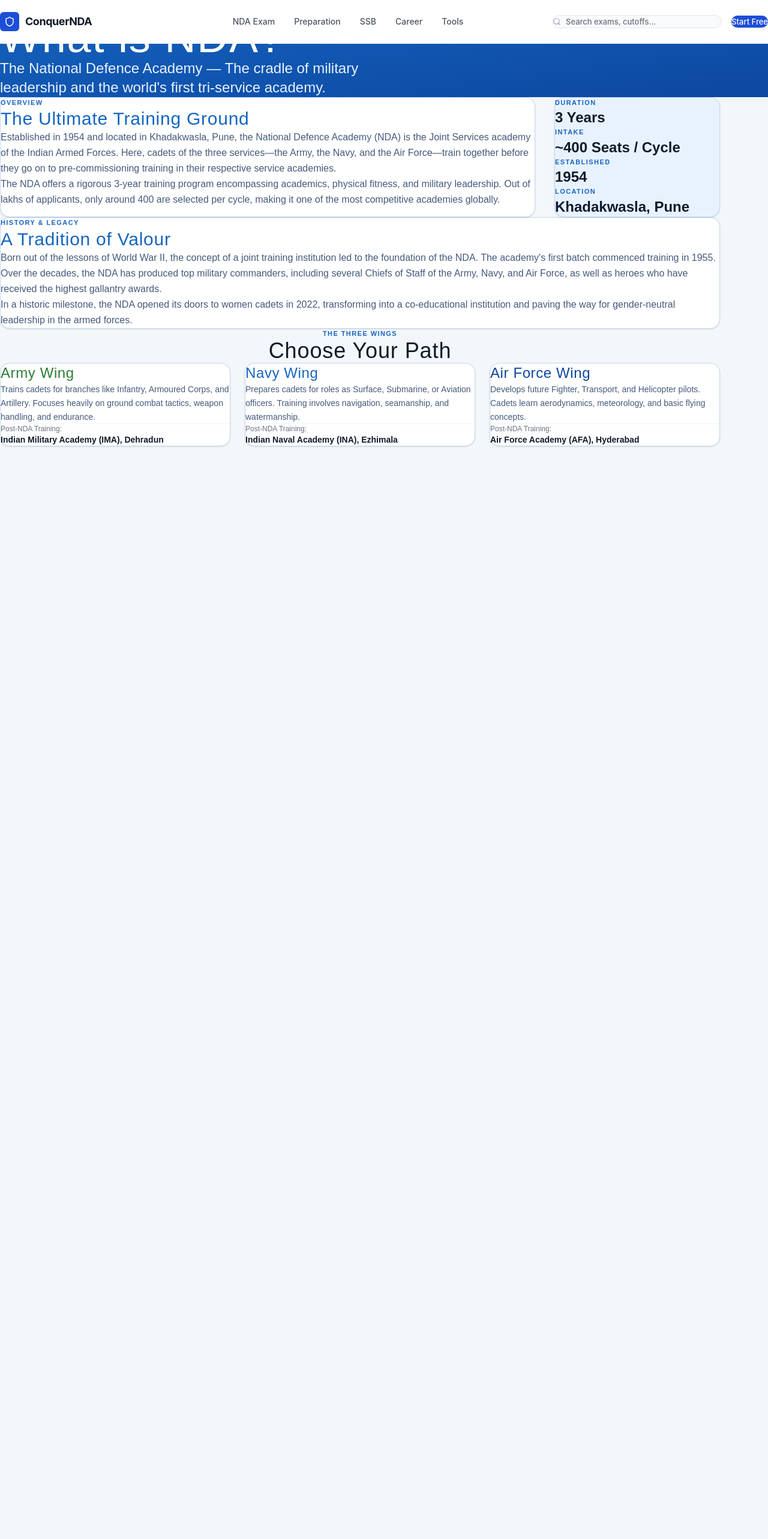
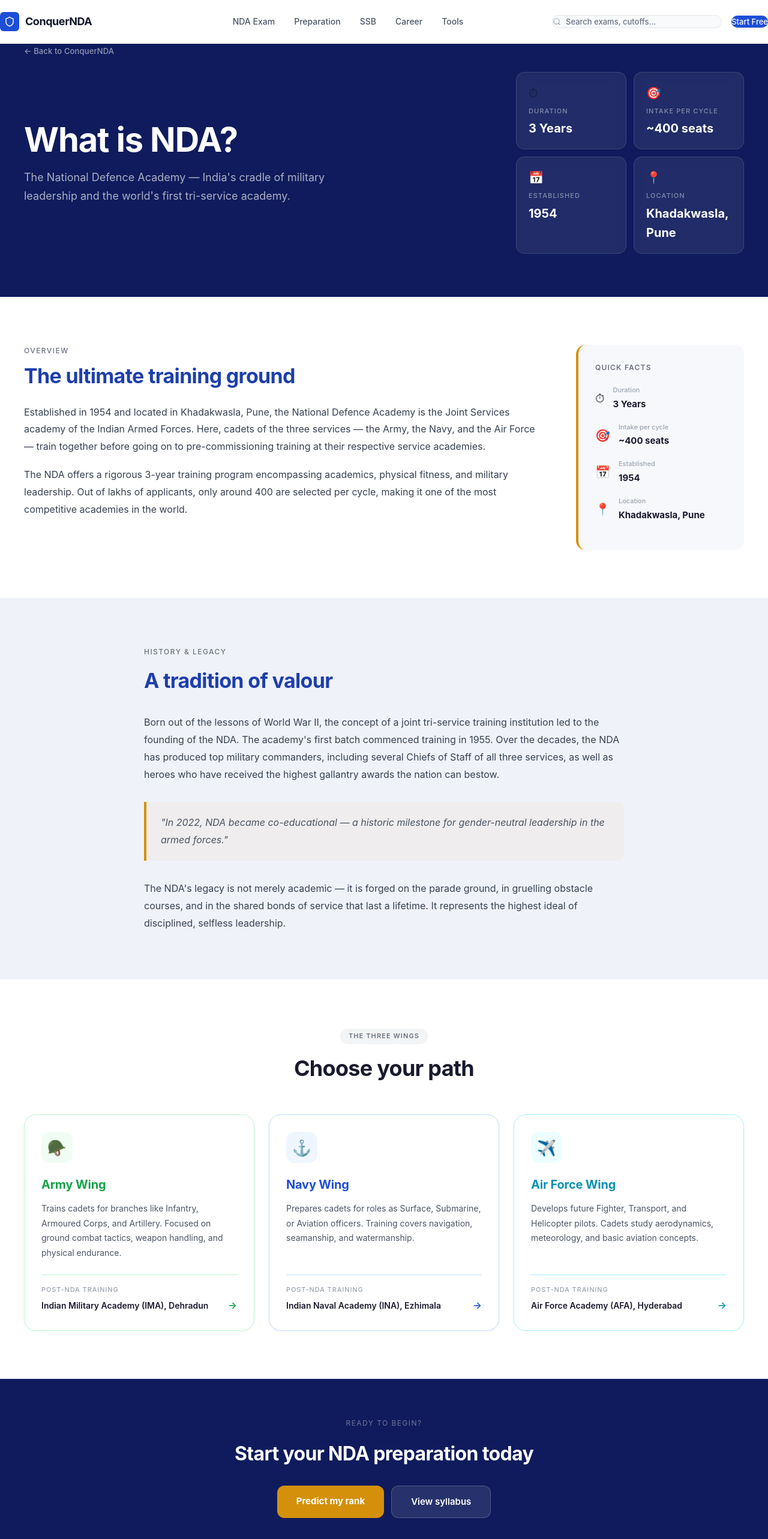
Before and after one commit to rudrakshtyagi1/CONQUERNDA, a Next.js app: page /what-is-nda in a window 1280 px wide. Shown: the top 2566 px of the page at 60% size. Before the commit the page ends 800 px from the top, so only its background shows below. Built offline with nearby package versions, Linux system fonts and the light colour scheme.

Commit message:
redesign: complete what-is-nda page overhaul — hero, overview, history pullquote, wing cards, CTA

```diff
--- a/src/app/what-is-nda/page.tsx
+++ b/src/app/what-is-nda/page.tsx
@@ -1,112 +1,197 @@
 'use client';
 import Link from 'next/link';
 
+const stats = [
+  { icon: '⏱', label: 'Duration', value: '3 Years' },
+  { icon: '🎯', label: 'Intake per cycle', value: '~400 seats' },
+  { icon: '📅', label: 'Established', value: '1954' },
+  { icon: '📍', label: 'Location', value: 'Khadakwasla, Pune' },
+];
+
+const wings = [
+  {
+    name: 'Army Wing',
+    color: '#16A34A',
+    bg: '#F0FDF4',
+    border: '#BBF7D0',
+    emoji: '🪖',
+    desc: 'Trains cadets for branches like Infantry, Armoured Corps, and Artillery. Focused on ground combat tactics, weapon handling, and physical endurance.',
+    postLabel: 'Post-NDA training',
+    postValue: 'Indian Military Academy (IMA), Dehradun',
+  },
+  {
+    name: 'Navy Wing',
+    color: '#1D4ED8',
+    bg: '#EFF6FF',
+    border: '#BFDBFE',
+    emoji: '⚓',
+    desc: 'Prepares cadets for roles as Surface, Submarine, or Aviation officers. Training covers navigation, seamanship, and watermanship.',
+    postLabel: 'Post-NDA training',
+    postValue: 'Indian Naval Academy (INA), Ezhimala',
+  },
+  {
+    name: 'Air Force Wing',
+    color: '#0891B2',
+    bg: '#ECFEFF',
+    border: '#A5F3FC',
+    emoji: '✈️',
+    desc: 'Develops future Fighter, Transport, and Helicopter pilots. Cadets study aerodynamics, meteorology, and basic aviation concepts.',
+    postLabel: 'Post-NDA training',
+    postValue: 'Air Force Academy (AFA), Hyderabad',
+  },
+];
+
 export default function WhatIsNDA() {
   return (
-    <div className="min-h-screen bg-surface font-['DM_Sans',sans-serif]">
-      {/* Hero Section */}
-      <div className="bg-gradient-to-br from-[#1565C0] to-[#0D47A1] text-white py-20 px-6 relative before:absolute before:inset-x-0 before:top-0 before:h-1 before:bg-[#FFB300]">
-        <div className="max-w-[1200px] mx-auto">
-          <Link href="/" className="text-[#E8F2FF] hover:text-white mb-6 inline-block text-sm font-medium transition-colors">
+    <div style={{ fontFamily: "'Inter', 'DM Sans', sans-serif", background: '#F7F8FC', color: '#1A1A2E', minHeight: '100vh' }}>
+
+      {/* ── 1. HERO ────────────────────────────────────────────── */}
+      <section style={{ background: '#0F1B5C', minHeight: 340, display: 'flex', alignItems: 'center', overflow: 'visible', padding: '72px 24px' }}>
+        <div style={{ maxWidth: 1200, margin: '0 auto', width: '100%' }}>
+          <Link href="/" style={{ color: 'rgba(255,255,255,0.55)', fontSize: 13, fontWeight: 500, textDecoration: 'none', display: 'inline-block', marginBottom: 24, letterSpacing: '0.01em' }}>
             ← Back to ConquerNDA
           </Link>
-          <h1 className="font-['Bebas_Neue',sans-serif] text-5xl md:text-7xl mb-4 tracking-wide">What is NDA?</h1>
-          <p className="text-xl md:text-2xl text-[#E8F2FF] max-w-2xl font-light">
-            The National Defence Academy — The cradle of military leadership and the world's first tri-service academy.
-          </p>
-        </div>
-      </div>
 
-      <div className="max-w-[1200px] mx-auto px-6 py-16 space-y-12 text-[#0D1B2A]">
-        {/* Overview & Key Facts */}
-        <div className="grid md:grid-cols-4 gap-8">
-          <div className="md:col-span-3 space-y-6 bg-white p-10 rounded-2xl border border-[#C5D8F5] shadow-sm">
-            <div className="text-[11px] font-bold uppercase tracking-[0.13em] text-[#1565C0] mb-2">Overview</div>
-            <h2 className="font-['Bebas_Neue',sans-serif] text-3xl text-[#1565C0] tracking-wide">The Ultimate Training Ground</h2>
-            <p className="text-[#455A7A] leading-relaxed">
-              Established in 1954 and located in Khadakwasla, Pune, the National Defence Academy (NDA) is the Joint Services academy of the Indian Armed Forces. Here, cadets of the three services—the Army, the Navy, and the Air Force—train together before they go on to pre-commissioning training in their respective service academies.
-            </p>
-            <p className="text-[#455A7A] leading-relaxed">
-              The NDA offers a rigorous 3-year training program encompassing academics, physical fitness, and military leadership. Out of lakhs of applicants, only around 400 are selected per cycle, making it one of the most competitive academies globally.
+          <div style={{ display: 'flex', gap: 48, alignItems: 'center', flexWrap: 'wrap' }}>
+            {/* Left: heading + sub */}
+            <div style={{ flex: '1 1 400px', minWidth: 280 }}>
+              <h1 style={{ fontSize: 'clamp(38px, 6vw, 56px)', fontWeight: 700, color: '#ffffff', margin: '0 0 16px', lineHeight: 1.15, letterSpacing: '-0.02em' }}>
+                What is NDA?
+              </h1>
+              <p style={{ fontSize: 18, color: 'rgba(255,255,255,0.65)', maxWidth: 520, lineHeight: 1.7, margin: 0 }}>
+                The National Defence Academy — India's cradle of military leadership and the world's first tri-service academy.
               </p>
             </div>
 
-          <div className="md:col-span-1 bg-[#E8F2FF] p-8 rounded-2xl border border-[#C5D8F5] shadow-sm flex flex-col justify-center space-y-8">
-            <div>
-              <div className="text-[11px] font-bold uppercase tracking-[0.13em] text-[#1565C0] mb-1">Duration</div>
-              <div className="text-2xl font-bold text-[#0D1B2A]">3 Years</div>
+            {/* Right: 2×2 stat grid */}
+            <div style={{ display: 'grid', gridTemplateColumns: '1fr 1fr', gap: 12, flex: '0 0 auto', width: 'min(380px, 100%)' }}>
+              {stats.map(s => (
+                <div key={s.label} style={{ background: 'rgba(255,255,255,0.08)', border: '1px solid rgba(255,255,255,0.12)', borderRadius: 14, padding: '18px 20px', backdropFilter: 'blur(8px)' }}>
+                  <div style={{ fontSize: 20, marginBottom: 6 }}>{s.icon}</div>
+                  <div style={{ fontSize: 11, color: 'rgba(255,255,255,0.45)', fontWeight: 500, textTransform: 'uppercase', letterSpacing: '0.1em', marginBottom: 4 }}>{s.label}</div>
+                  <div style={{ fontSize: 20, fontWeight: 700, color: '#fff' }}>{s.value}</div>
                 </div>
-            <div>
-              <div className="text-[11px] font-bold uppercase tracking-[0.13em] text-[#1565C0] mb-1">Intake</div>
-              <div className="text-2xl font-bold text-[#0D1B2A]">~400 Seats / Cycle</div>
-            </div>
-            <div>
-              <div className="text-[11px] font-bold uppercase tracking-[0.13em] text-[#1565C0] mb-1">Established</div>
-              <div className="text-2xl font-bold text-[#0D1B2A]">1954</div>
-            </div>
-            <div>
-              <div className="text-[11px] font-bold uppercase tracking-[0.13em] text-[#1565C0] mb-1">Location</div>
-              <div className="text-2xl font-bold text-[#0D1B2A]">Khadakwasla, Pune</div>
+              ))}
             </div>
           </div>
         </div>
+      </section>
 
-        {/* History & Legacy */}
-        <div className="bg-white p-10 rounded-2xl border border-[#C5D8F5] shadow-sm">
-          <div className="text-[11px] font-bold uppercase tracking-[0.13em] text-[#1565C0] mb-2">History & Legacy</div>
-          <h2 className="font-['Bebas_Neue',sans-serif] text-3xl text-[#1565C0] tracking-wide mb-4">A Tradition of Valour</h2>
-          <p className="text-[#455A7A] leading-relaxed mb-4">
-            Born out of the lessons of World War II, the concept of a joint training institution led to the foundation of the NDA. The academy's first batch commenced training in 1955. Over the decades, the NDA has produced top military commanders, including several Chiefs of Staff of the Army, Navy, and Air Force, as well as heroes who have received the highest gallantry awards.
+      {/* ── 2. OVERVIEW ────────────────────────────────────────── */}
+      <section style={{ background: '#ffffff', padding: '80px 24px' }}>
+        <div style={{ maxWidth: 1200, margin: '0 auto', display: 'flex', gap: 48, flexWrap: 'wrap', alignItems: 'flex-start' }}>
+          {/* Left: body copy */}
+          <div style={{ flex: '1 1 500px', minWidth: 280 }}>
+            <p style={{ fontSize: 12, fontWeight: 500, color: '#6B7280', textTransform: 'uppercase', letterSpacing: '0.12em', marginBottom: 12 }}>Overview</p>
+            <h2 style={{ fontSize: 'clamp(26px, 4vw, 34px)', fontWeight: 700, color: '#1D3FAB', margin: '0 0 24px', letterSpacing: '-0.02em', lineHeight: 1.25 }}>
+              The ultimate training ground
+            </h2>
+            <p style={{ fontSize: 16, color: '#374151', lineHeight: 1.8, marginBottom: 18 }}>
+              Established in 1954 and located in Khadakwasla, Pune, the National Defence Academy is the Joint Services academy of the Indian Armed Forces. Here, cadets of the three services — the Army, the Navy, and the Air Force — train together before going on to pre-commissioning training at their respective service academies.
             </p>
-          <p className="text-[#455A7A] leading-relaxed">
-            In a historic milestone, the NDA opened its doors to women cadets in 2022, transforming into a co-educational institution and paving the way for gender-neutral leadership in the armed forces.
+            <p style={{ fontSize: 16, color: '#374151', lineHeight: 1.8 }}>
+              The NDA offers a rigorous 3-year training program encompassing academics, physical fitness, and military leadership. Out of lakhs of applicants, only around 400 are selected per cycle, making it one of the most competitive academies in the world.
             </p>
           </div>
 
-        {/* The Three Wings */}
+          {/* Right: Quick Facts card */}
+          <div style={{ flex: '0 1 280px', minWidth: 240, background: '#F7F8FC', borderRadius: 16, padding: 28, borderLeft: '4px solid #D4900A' }}>
+            <p style={{ fontSize: 12, fontWeight: 600, color: '#6B7280', textTransform: 'uppercase', letterSpacing: '0.1em', marginBottom: 20 }}>Quick facts</p>
+            {stats.map(s => (
+              <div key={s.label} style={{ display: 'flex', alignItems: 'center', gap: 14, marginBottom: 18 }}>
+                <span style={{ fontSize: 20 }}>{s.icon}</span>
                 <div>
-          <div className="text-[11px] font-bold uppercase tracking-[0.13em] text-[#1565C0] mb-4 text-center">The Three Wings</div>
-          <h2 className="font-['Bebas_Neue',sans-serif] text-4xl text-center text-[#0D1B2A] tracking-wide mb-10">Choose Your Path</h2>
-
-          <div className="grid md:grid-cols-3 gap-6">
-            {/* Army */}
-            <div className="bg-white p-6 rounded-2xl border border-[#C5D8F5] shadow-sm hover:-translate-y-1 transition-transform">
-              <h3 className="font-['Bebas_Neue',sans-serif] text-2xl text-[#2E7D32] tracking-wide mb-3">Army Wing</h3>
-              <p className="text-[#455A7A] text-sm mb-4 leading-relaxed">
-                Trains cadets for branches like Infantry, Armoured Corps, and Artillery. Focuses heavily on ground combat tactics, weapon handling, and endurance.
-              </p>
-              <div className="mt-auto pt-4 border-t border-gray-100">
-                <div className="text-xs text-gray-500 font-medium">Post-NDA Training:</div>
-                <div className="text-[#0D1B2A] font-semibold text-sm">Indian Military Academy (IMA), Dehradun</div>
+                  <div style={{ fontSize: 11, color: '#9CA3AF', fontWeight: 500, marginBottom: 2 }}>{s.label}</div>
+                  <div style={{ fontSize: 15, fontWeight: 700, color: '#1A1A2E' }}>{s.value}</div>
                 </div>
               </div>
-
-            {/* Navy */}
-            <div className="bg-white p-6 rounded-2xl border border-[#C5D8F5] shadow-sm hover:-translate-y-1 transition-transform">
-              <h3 className="font-['Bebas_Neue',sans-serif] text-2xl text-[#1565C0] tracking-wide mb-3">Navy Wing</h3>
-              <p className="text-[#455A7A] text-sm mb-4 leading-relaxed">
-                Prepares cadets for roles as Surface, Submarine, or Aviation officers. Training involves navigation, seamanship, and watermanship.
-              </p>
-              <div className="mt-auto pt-4 border-t border-gray-100">
-                <div className="text-xs text-gray-500 font-medium">Post-NDA Training:</div>
-                <div className="text-[#0D1B2A] font-semibold text-sm">Indian Naval Academy (INA), Ezhimala</div>
+            ))}
           </div>
         </div>
+      </section>
 
-            {/* Air Force */}
-            <div className="bg-white p-6 rounded-2xl border border-[#C5D8F5] shadow-sm hover:-translate-y-1 transition-transform">
-              <h3 className="font-['Bebas_Neue',sans-serif] text-2xl text-[#0D47A1] tracking-wide mb-3">Air Force Wing</h3>
-              <p className="text-[#455A7A] text-sm mb-4 leading-relaxed">
-                Develops future Fighter, Transport, and Helicopter pilots. Cadets learn aerodynamics, meteorology, and basic flying concepts.
+      {/* ── 3. HISTORY & LEGACY ────────────────────────────────── */}
+      <section style={{ background: '#F0F2FA', padding: '80px 24px' }}>
+        <div style={{ maxWidth: 800, margin: '0 auto' }}>
+          <p style={{ fontSize: 12, fontWeight: 500, color: '#6B7280', textTransform: 'uppercase', letterSpacing: '0.12em', marginBottom: 12 }}>History & Legacy</p>
+          <h2 style={{ fontSize: 'clamp(26px, 4vw, 34px)', fontWeight: 700, color: '#1D3FAB', margin: '0 0 28px', letterSpacing: '-0.02em' }}>
+            A tradition of valour
+          </h2>
+          <p style={{ fontSize: 16, color: '#374151', lineHeight: 1.8, marginBottom: 20 }}>
+            Born out of the lessons of World War II, the concept of a joint tri-service training institution led to the founding of the NDA. The academy's first batch commenced training in 1955. Over the decades, the NDA has produced top military commanders, including several Chiefs of Staff of all three services, as well as heroes who have received the highest gallantry awards the nation can bestow.
           </p>
-              <div className="mt-auto pt-4 border-t border-gray-100">
-                <div className="text-xs text-gray-500 font-medium">Post-NDA Training:</div>
-                <div className="text-[#0D1B2A] font-semibold text-sm">Air Force Academy (AFA), Hyderabad</div>
+
+          {/* Pull quote */}
+          <blockquote style={{ borderLeft: '4px solid #D4900A', paddingLeft: 24, margin: '32px 0', fontStyle: 'italic', color: '#4B5563', fontSize: 16, lineHeight: 1.8, background: 'rgba(212,144,10,0.05)', borderRadius: '0 12px 12px 0', padding: '20px 24px' }}>
+            "In 2022, NDA became co-educational — a historic milestone for gender-neutral leadership in the armed forces."
+          </blockquote>
+
+          <p style={{ fontSize: 16, color: '#374151', lineHeight: 1.8 }}>
+            The NDA's legacy is not merely academic — it is forged on the parade ground, in gruelling obstacle courses, and in the shared bonds of service that last a lifetime. It represents the highest ideal of disciplined, selfless leadership.
+          </p>
+        </div>
+      </section>
+
+      {/* ── 4. THREE WINGS ─────────────────────────────────────── */}
+      <section style={{ background: '#ffffff', padding: '80px 24px' }}>
+        <div style={{ maxWidth: 1200, margin: '0 auto' }}>
+          {/* Section tag */}
+          <div style={{ textAlign: 'center', marginBottom: 12 }}>
+            <span style={{ display: 'inline-block', fontSize: 11, fontWeight: 600, color: '#6B7280', background: '#F3F4F6', borderRadius: 20, padding: '4px 14px', letterSpacing: '0.1em', textTransform: 'uppercase' }}>
+              The three wings
+            </span>
+          </div>
+          <h2 style={{ textAlign: 'center', fontSize: 'clamp(28px, 4vw, 36px)', fontWeight: 700, color: '#1A1A2E', margin: '0 0 48px', letterSpacing: '-0.02em' }}>
+            Choose your path
+          </h2>
+
+          <div style={{ display: 'grid', gridTemplateColumns: 'repeat(auto-fit, minmax(280px, 1fr))', gap: 24 }}>
+            {wings.map(w => (
+              <div key={w.name} style={{
+                background: '#fff', border: `1px solid ${w.border}`, borderRadius: 20, padding: 28,
+                display: 'flex', flexDirection: 'column', gap: 0,
+                transition: 'box-shadow 0.2s, transform 0.2s',
+                boxShadow: '0 1px 4px rgba(0,0,0,0.04)',
+              }}
+                onMouseEnter={e => { (e.currentTarget as HTMLElement).style.boxShadow = '0 8px 32px rgba(0,0,0,0.1)'; (e.currentTarget as HTMLElement).style.transform = 'translateY(-4px)'; }}
+                onMouseLeave={e => { (e.currentTarget as HTMLElement).style.boxShadow = '0 1px 4px rgba(0,0,0,0.04)'; (e.currentTarget as HTMLElement).style.transform = 'translateY(0)'; }}
+              >
+                {/* Icon badge */}
+                <div style={{ width: 52, height: 52, borderRadius: 14, background: w.bg, display: 'flex', alignItems: 'center', justifyContent: 'center', fontSize: 26, marginBottom: 20 }}>
+                  {w.emoji}
+                </div>
+                <h3 style={{ fontSize: 20, fontWeight: 700, color: w.color, margin: '0 0 12px', letterSpacing: '-0.01em' }}>{w.name}</h3>
+                <p style={{ fontSize: 14, color: '#4B5563', lineHeight: 1.75, flex: 1, marginBottom: 24 }}>{w.desc}</p>
+                {/* Divider */}
+                <div style={{ borderTop: `1px solid ${w.border}`, paddingTop: 16 }}>
+                  <div style={{ fontSize: 11, color: '#9CA3AF', fontWeight: 500, marginBottom: 4, textTransform: 'uppercase', letterSpacing: '0.08em' }}>{w.postLabel}</div>
+                  <div style={{ fontSize: 14, fontWeight: 600, color: '#1A1A2E', display: 'flex', alignItems: 'center', justifyContent: 'space-between' }}>
+                    {w.postValue}
+                    <span style={{ color: w.color, fontSize: 16 }}>→</span>
                   </div>
                 </div>
               </div>
+            ))}
           </div>
         </div>
+      </section>
+
+      {/* ── 5. FOOTER CTA ──────────────────────────────────────── */}
+      <section style={{ background: '#0F1B5C', padding: '64px 24px', textAlign: 'center' }}>
+        <p style={{ fontSize: 12, color: 'rgba(255,255,255,0.4)', textTransform: 'uppercase', letterSpacing: '0.12em', marginBottom: 16 }}>Ready to begin?</p>
+        <h2 style={{ fontSize: 'clamp(24px, 4vw, 32px)', fontWeight: 700, color: '#fff', margin: '0 0 28px', letterSpacing: '-0.02em' }}>
+          Start your NDA preparation today
+        </h2>
+        <div style={{ display: 'flex', gap: 12, justifyContent: 'center', flexWrap: 'wrap' }}>
+          <Link href="/rank-predictor" style={{ background: '#D4900A', color: '#fff', padding: '14px 32px', borderRadius: 12, fontWeight: 700, fontSize: 15, textDecoration: 'none', transition: 'opacity 0.2s' }}>
+            Predict my rank
+          </Link>
+          <Link href="/syllabus" style={{ background: 'rgba(255,255,255,0.1)', color: '#fff', padding: '14px 32px', borderRadius: 12, fontWeight: 600, fontSize: 15, textDecoration: 'none', border: '1px solid rgba(255,255,255,0.2)' }}>
+            View syllabus
+          </Link>
+        </div>
+      </section>
+
     </div>
   );
 }
```
Lines whose indentation alone changed are shown as unchanged.
